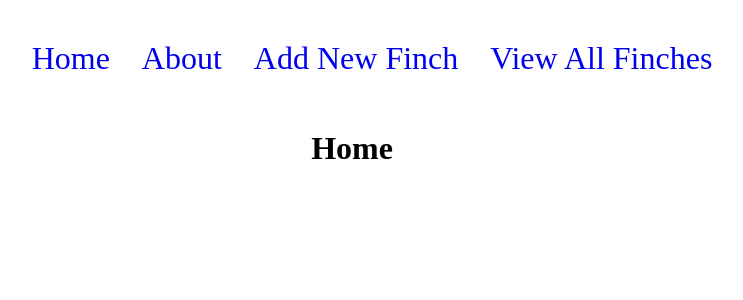
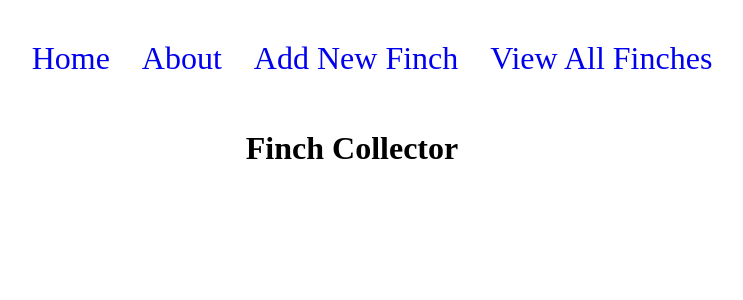
Before and after one commit to bryanstark1/finchcollector, a Django app: template main_app/templates/home.html in a window 1280 px wide. Shown: the top 300 px of the page, without its empty margins (288-1031 px from the left). Run offline with Django 4.2, Linux system fonts and the light colour scheme; the template is opened without the code that fills it, so the values that code supplies are empty; parts of the project's set-up code (start-up, migrations or seed data) failed here and were passed over.

Commit message:
Updated title on home page

```diff
--- a/main_app/templates/home.html
+++ b/main_app/templates/home.html
@@ -1,5 +1,5 @@
 {% extends 'base.html' %}
 
 {% block content %}
-  <h1>Home</h1>
+  <h1>Finch Collector</h1>
 {% endblock %}
```
